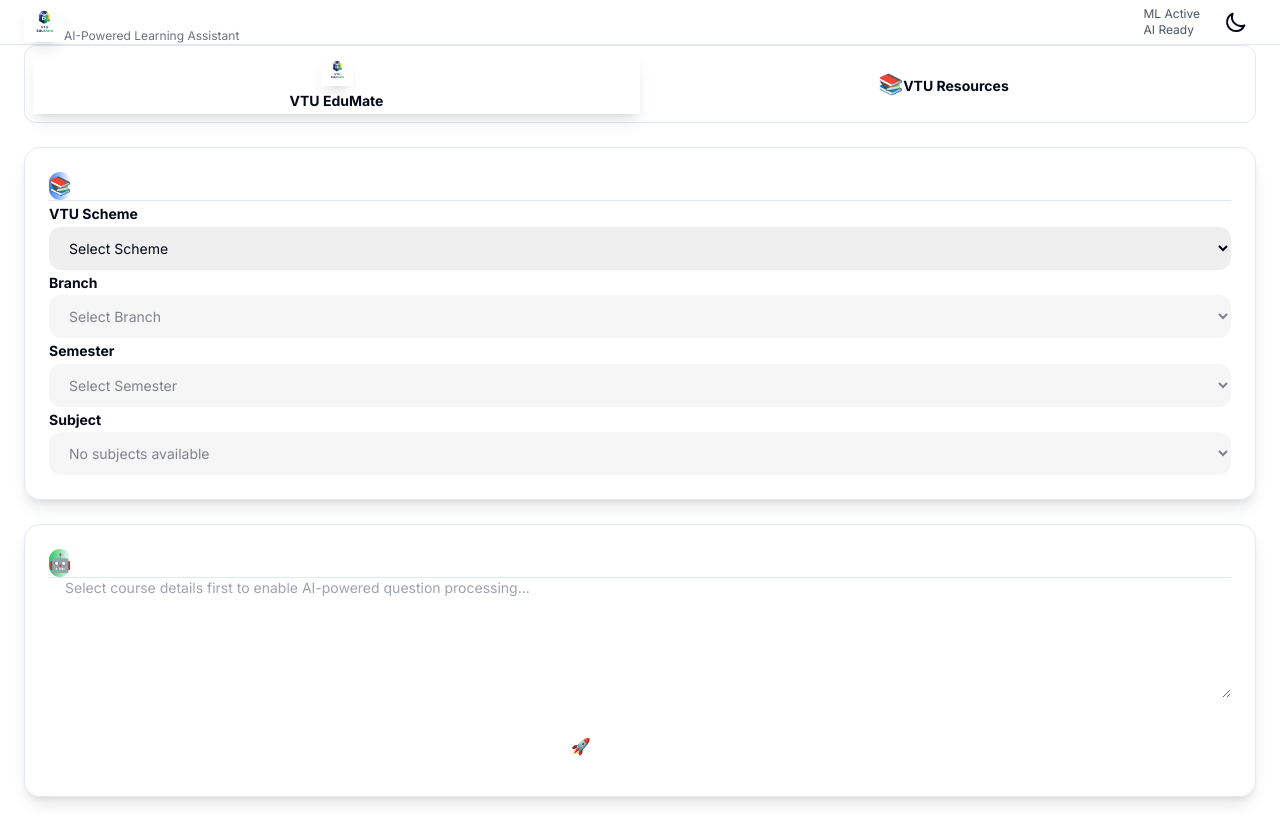
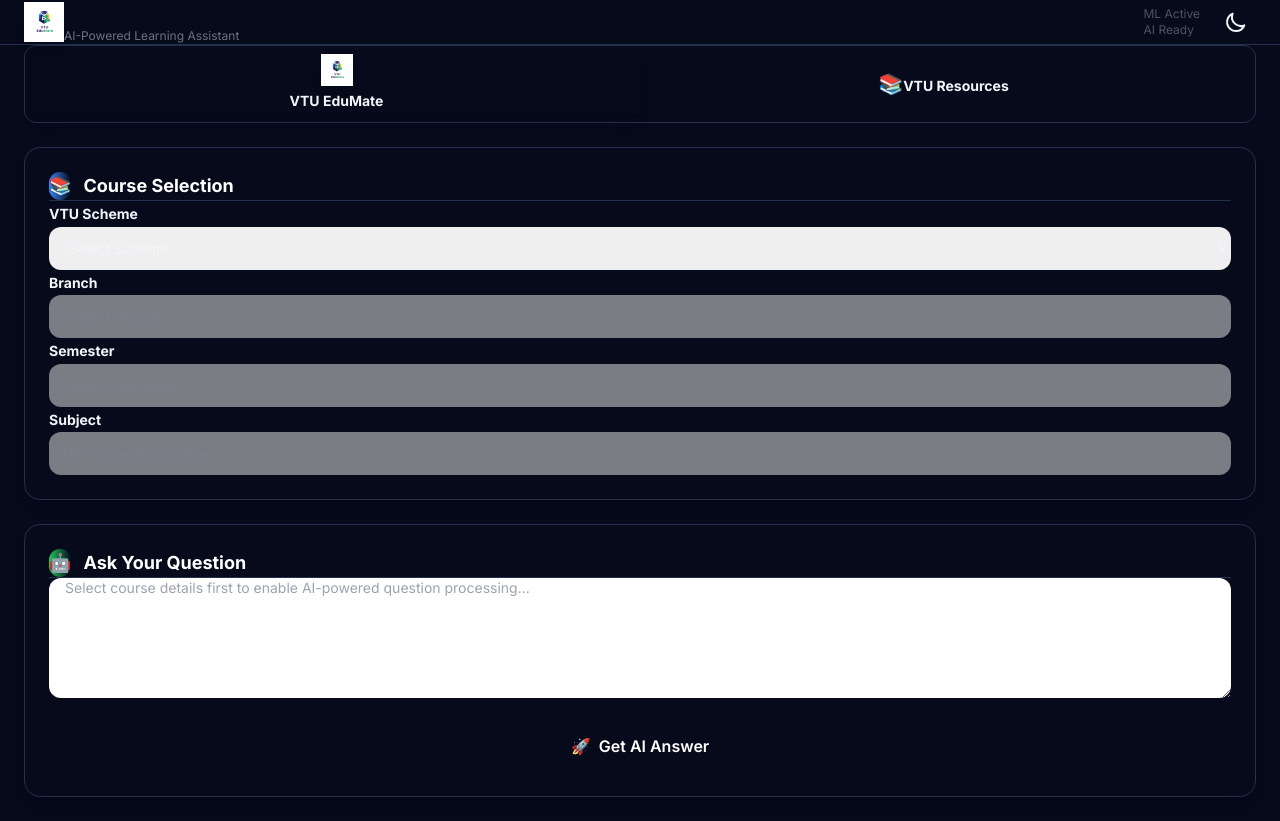
Before and after one commit to nihal07g/VTU-EduMate, a Next.js app: page /edumate in a window 1280 px wide. Built offline with nearby package versions, Linux system fonts and the light colour scheme.

Commit message:
fix: enforce global dark palette

```diff
--- a/app/globals.css
+++ b/app/globals.css
@@ -4,35 +4,35 @@
 
 @layer base {
   :root {
-    --background: 0 0% 100%;
-    --foreground: 222.2 84% 4.9%;
-    --card: 0 0% 100%;
-    --card-foreground: 222.2 84% 4.9%;
-    --primary: 221.2 83.2% 53.3%;
-    --primary-foreground: 210 40% 98%;
-    --secondary: 210 40% 96%;
-    --secondary-foreground: 222.2 84% 4.9%;
-    --muted: 210 40% 96%;
-    --muted-foreground: 215.4 16.3% 46.9%;
-    --border: 214.3 31.8% 91.4%;
-    --input: 214.3 31.8% 91.4%;
-    --ring: 221.2 83.2% 53.3%;
+    --background: 229 61% 6.5%;
+    --foreground: 210 40% 96%;
+    --card: 228 41% 9%;
+    --card-foreground: 210 40% 96%;
+    --primary: 217.2 91.2% 59.8%;
+    --primary-foreground: 222.2 84% 4.9%;
+    --secondary: 222 40% 14%;
+    --secondary-foreground: 210 40% 96%;
+    --muted: 222 33% 18%;
+    --muted-foreground: 215 20.2% 68%;
+    --border: 223 35% 22%;
+    --input: 223 35% 20%;
+    --ring: 217.2 91.2% 59.8%;
   }
 
   .dark {
-    --background: 222.2 84% 4.9%;
-    --foreground: 210 40% 98%;
-    --card: 222.2 84% 4.9%;
-    --card-foreground: 210 40% 98%;
+    --background: 229 61% 6.5%;
+    --foreground: 210 40% 96%;
+    --card: 228 41% 9%;
+    --card-foreground: 210 40% 96%;
     --primary: 217.2 91.2% 59.8%;
     --primary-foreground: 222.2 84% 4.9%;
-    --secondary: 217.2 32.6% 17.5%;
-    --secondary-foreground: 210 40% 98%;
-    --muted: 217.2 32.6% 17.5%;
-    --muted-foreground: 215 20.2% 65.1%;
-    --border: 217.2 32.6% 17.5%;
-    --input: 217.2 32.6% 17.5%;
-    --ring: 224.3 76.3% 94.1%;
+    --secondary: 222 40% 14%;
+    --secondary-foreground: 210 40% 96%;
+    --muted: 222 33% 18%;
+    --muted-foreground: 215 20.2% 68%;
+    --border: 223 35% 22%;
+    --input: 223 35% 20%;
+    --ring: 217.2 91.2% 59.8%;
   }
 }
 
@@ -214,7 +214,7 @@
 
 @supports not (backdrop-filter: blur(12px)) {
   .backdrop-blur-support {
-    background: rgba(255, 255, 255, 0.95);
+    background: rgba(15, 23, 42, 0.95);
   }
 
   .dark .backdrop-blur-support {
```
